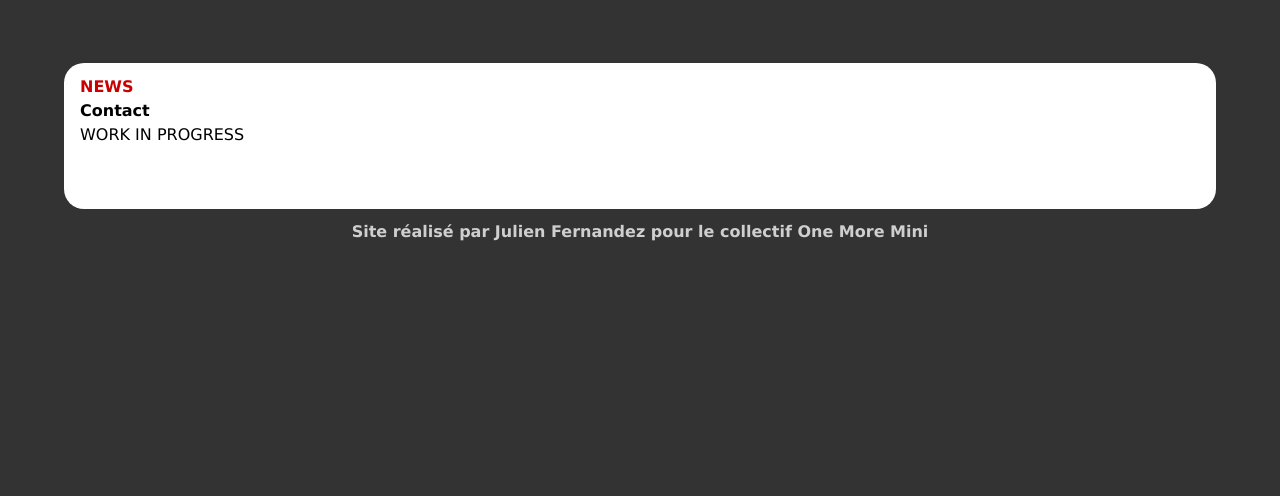
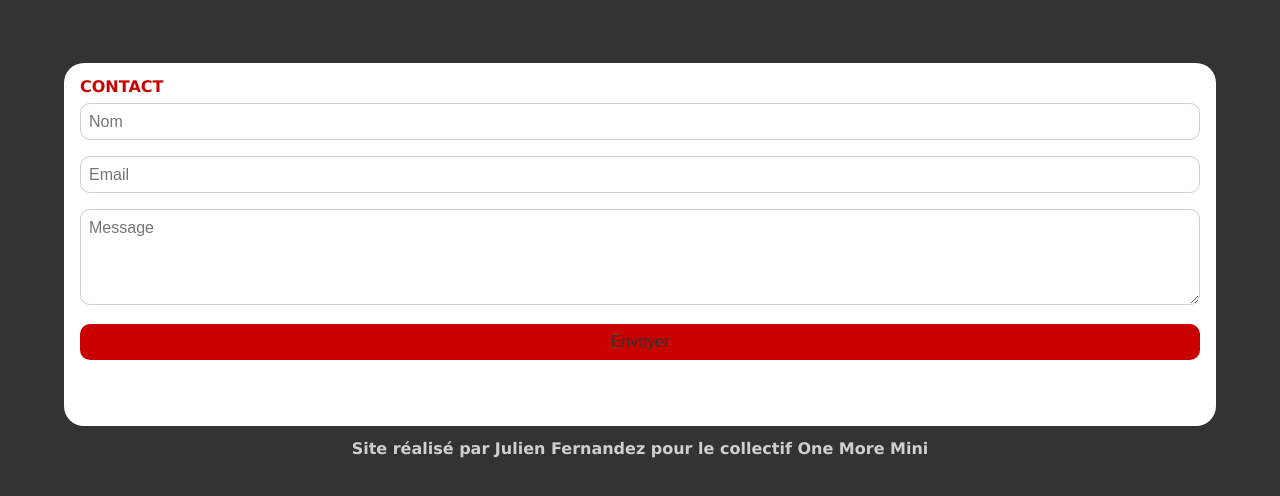
Before and after one commit to JulienFnz/onemoremini, a plain HTML site: page contact.html in a window 1280 px wide. Shown: the part 164-660 px from the top of the page. Drawn offline with Linux system fonts and the light colour scheme.

```diff
--- a/contact.html
+++ b/contact.html
@@ -38,10 +38,17 @@
 
     <main>
         <div class="home">
-            <div class="title_home">NEWS</div>
+            <div class="title_home">CONTACT</div>
             <div class="news">
-                <span class="newst">Contact</span>
-                <p>WORK IN PROGRESS</p>
+                <!-- <span class="newst">-</span> -->
+
+
+                <form id="contact" name="contact" accept-charset="utf-8">
+                    <label><span>Name</span><input name="name" type="text" placeholder="Nom"/></label>
+                    <label><span>Email</span><input name="email" type="email" placeholder="Email"/></label>
+                    <label><span>Message</span><textarea name="message" placeholder="Message"></textarea></label>
+                    <input name="submit" type="submit" value="Envoyer"/>
+                  </form>
 
             </div>
         </div>
--- a/css/style.css
+++ b/css/style.css
@@ -154,6 +154,50 @@ footer {
     color:rgb(207, 207, 207);
 }
 
+
+
+
+  #contact, label, input[name="submit"] {
+    position: relative;
+  }
+  label > span, input, textarea, button {
+    box-sizing: border-box;
+  }
+  label {
+    display: block;
+  }
+  label > span {
+    display: none;
+  }
+  input, textarea, button {
+    width: 100%;
+    padding: 0.5em;
+    border: none;
+    font: 300 100%/1.2 Ubuntu, sans-serif;
+    border-radius: 10px;
+  }
+  input[type="text"], input[type="email"], textarea {
+    margin: 0 0 1em;
+    border: 1px solid #ccc;
+    outline: none;
+  }
+  input.invalid, textarea.invalid {
+    border-color: #d5144d;
+  }
+  textarea {
+    height: 6em;
+  }
+  input[type="submit"], button {
+    background: rgb(200, 0, 0);
+    color: #333;
+  }
+  input[type="submit"]:hover, button:hover {
+    background: rgb(200, 0, 0);
+  }
+
+
+
+
  /**MEDIA QUERIES**/
 
  @media screen and (max-width:800px){
```
Also changed, not shown: index.html (+1 -1 lines).
